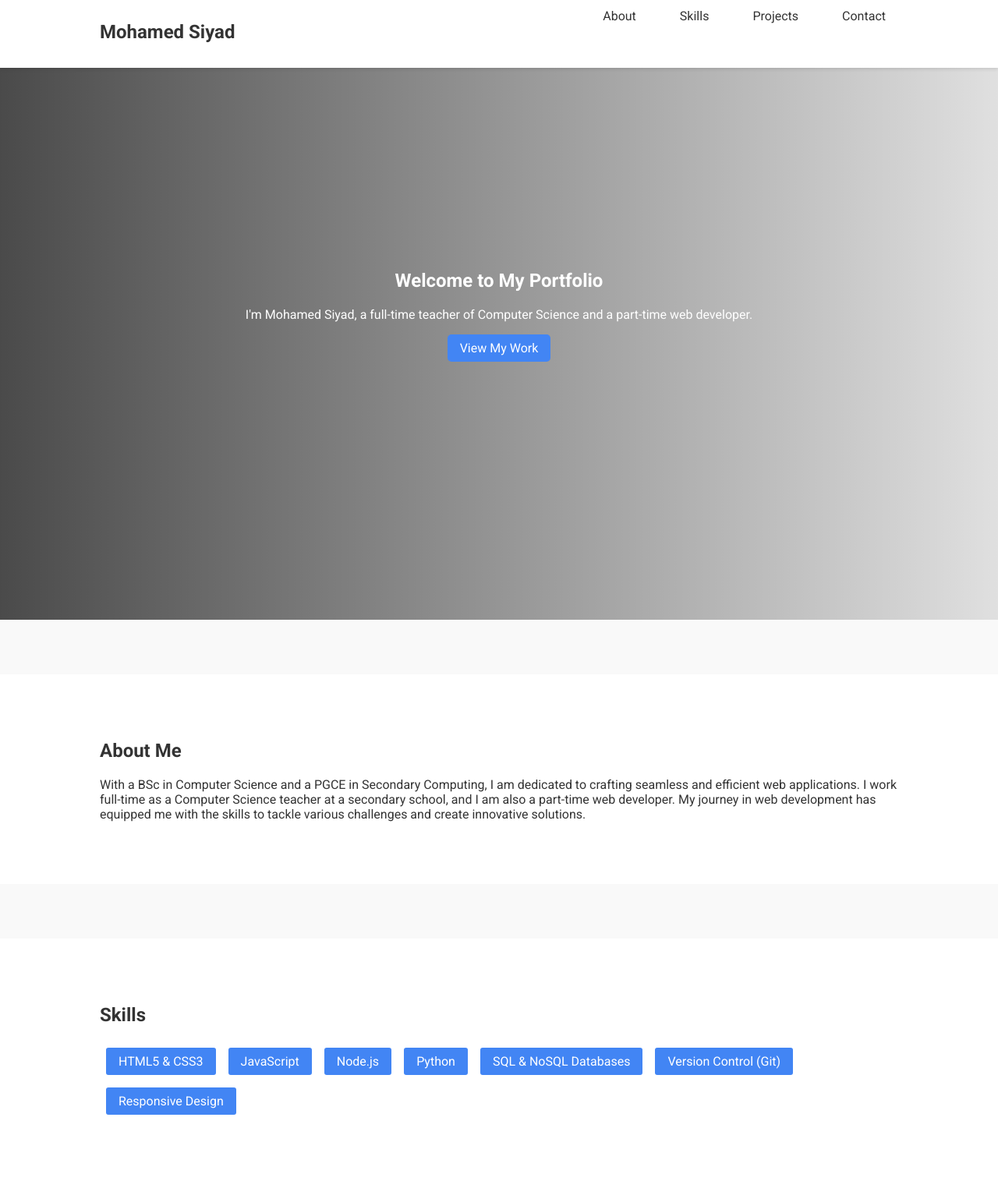
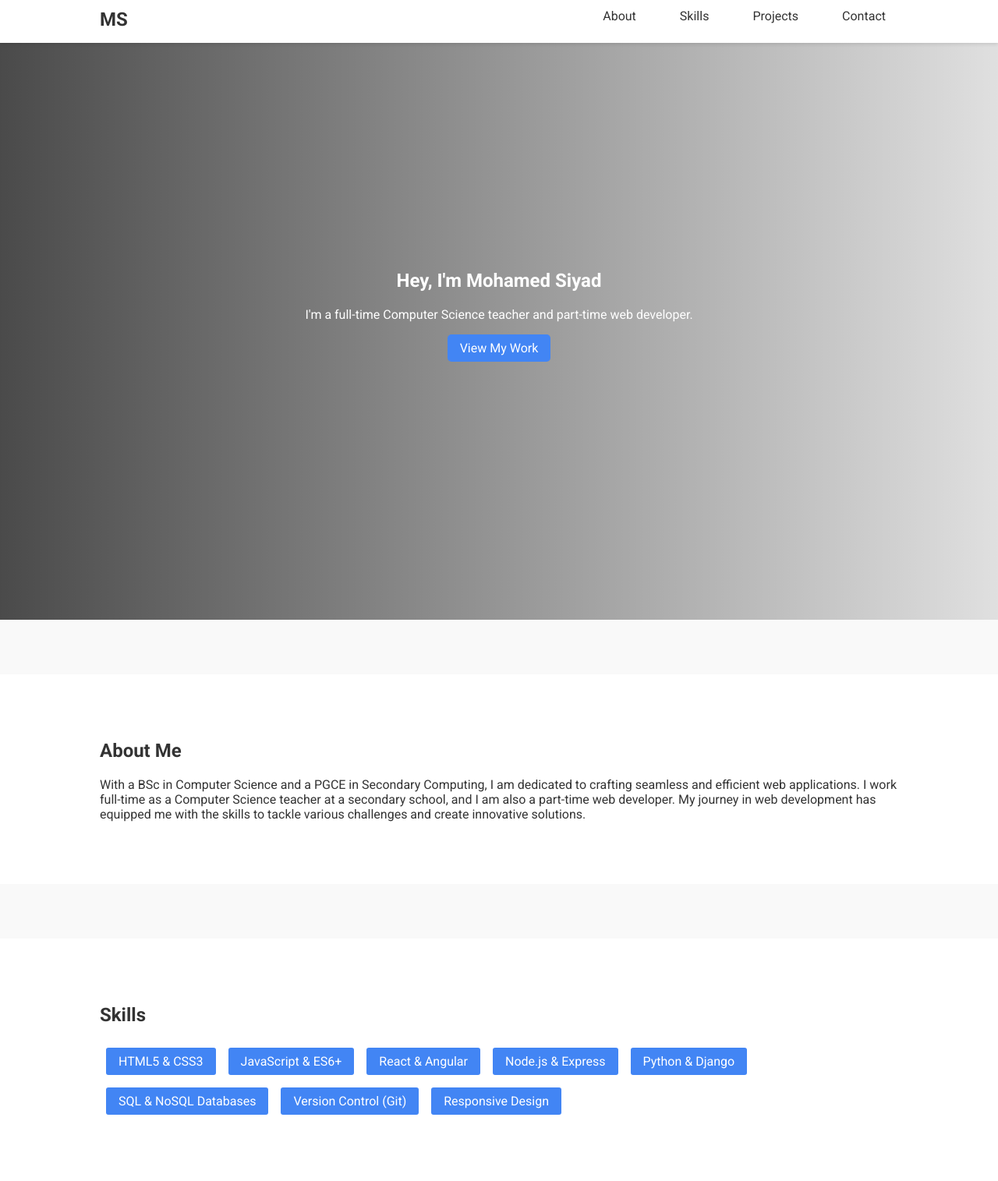
Before and after one commit to MohamedSiyad/mohamedsiyad.github.io, a plain HTML site: page index.html in a window 1280 px wide. Shown: the part 5-1520 px from the top of the page at 78% size. Drawn offline with Linux system fonts and the light colour scheme.

Commit message:
Update index.html

```diff
--- a/index.html
+++ b/index.html
@@ -11,7 +11,7 @@
 <body>
     <header>
         <div class="container">
-            <h1 class="logo">Mohamed Siyad</h1>
+            <div class="logo">MS</div>
             <nav>
                 <ul>
                     <li><a href="#about">About</a></li>
@@ -25,8 +25,8 @@
 
     <section id="hero">
         <div class="container">
-            <h2>Welcome to My Portfolio</h2>
-            <p>I'm Mohamed Siyad, a full-time teacher of Computer Science and a part-time web developer.</p>
+            <h2>Hey, I'm Mohamed Siyad</h2>
+            <p>I'm a full-time Computer Science teacher and part-time web developer.</p>
             <a href="#projects" class="btn">View My Work</a>
         </div>
     </section>
@@ -43,9 +43,10 @@
             <h2>Skills</h2>
             <ul class="skills-list">
                 <li>HTML5 & CSS3</li>
-                <li>JavaScript</li>
-                <li>Node.js</li>
-                <li>Python</li>
+                <li>JavaScript & ES6+</li>
+                <li>React & Angular</li>
+                <li>Node.js & Express</li>
+                <li>Python & Django</li>
                 <li>SQL & NoSQL Databases</li>
                 <li>Version Control (Git)</li>
                 <li>Responsive Design</li>
```
